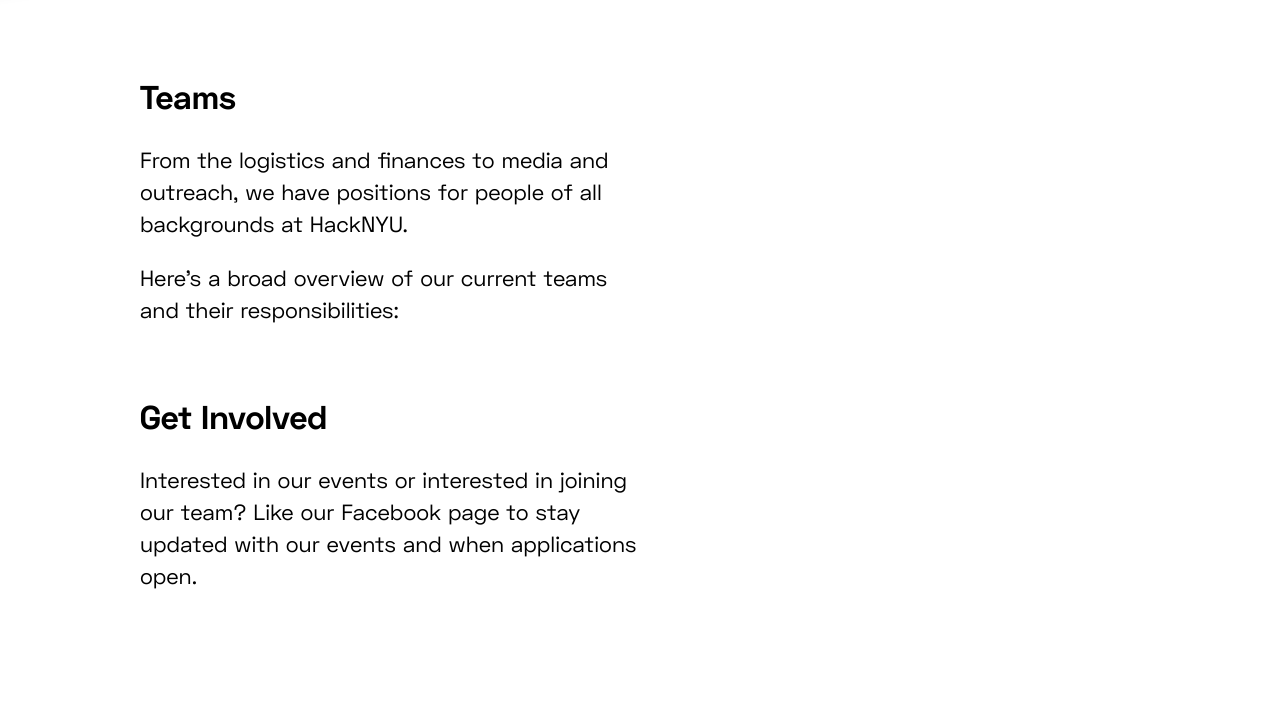
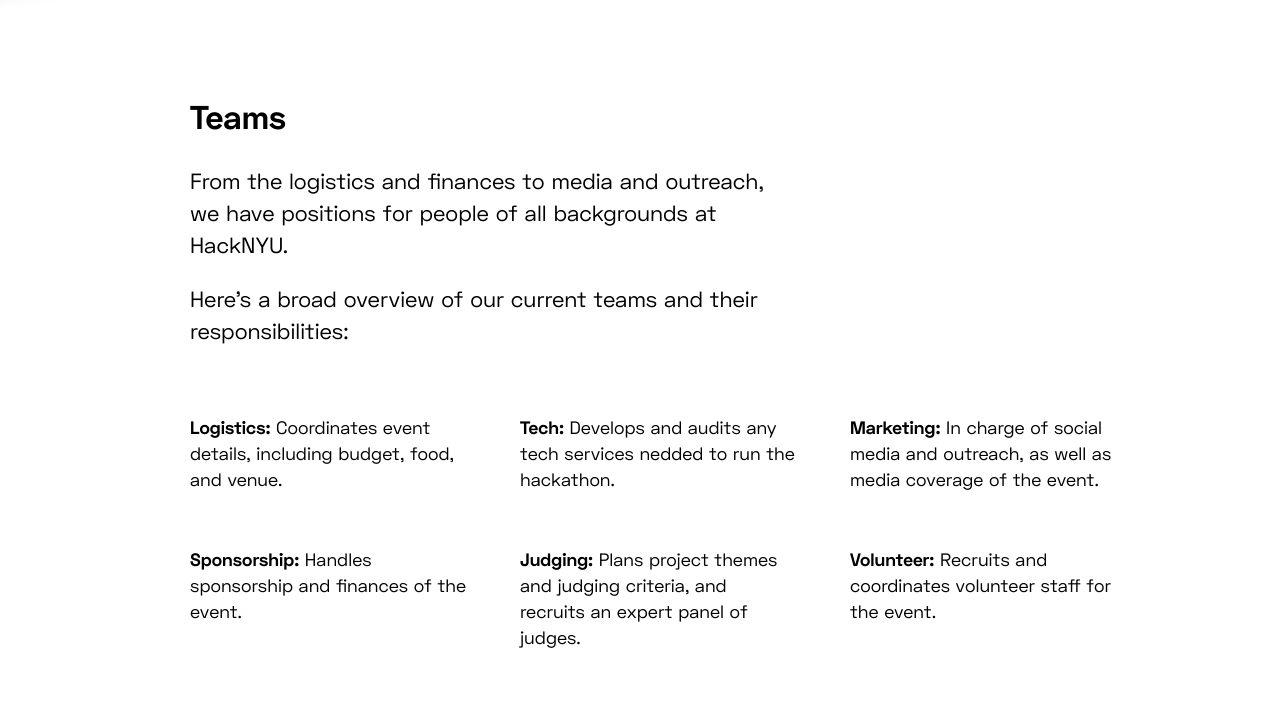
Before and after one commit to hacknyu/hacknyu.github.io, a plain HTML site: page index.html in a window 1280 px wide. Shown: the part 1325-2047 px from the top of the page. Before the commit the page ends 1987 px from the top, so only its background shows below. Drawn offline with Linux system fonts and the light colour scheme.

Commit message:
Add team descriptions

```diff
--- a/index.html
+++ b/index.html
@@ -15,7 +15,7 @@
         <li class="Navbar__item"><a href="" class="Navbar__link">Home</a></li>
         <li class="Navbar__item"><a href="#about" class="Navbar__link">About</a></li>
         <li class="Navbar__item"><a href="https://medium.com/hacknyu" target="_blank" class="Navbar__link">Blog</a></li>
-        <li class="Navbar__item"><a href="" class="Navbar__link">Join</a></li>
+        <li class="Navbar__item"><a href="#get-involved" class="Navbar__link">Join</a></li>
       </ul>
     </nav>
 
@@ -36,8 +36,8 @@
     </div>
 
     <div class="Row Row--x-center">
-      <button class="Button Hero__Button Hero__Button--call-to-action">Learn more</button>
-      <button class="Button Hero__Button Hero__Button--secondary">Get involved</button>
+      <a href="#get-involved" class="Button Hero__Button Hero__Button--call-to-action">Get involved</a>
+      <a href="#about" class="Button Hero__Button Hero__Button--secondary">Learn more</a>
     <div>
   </header>
 
@@ -62,9 +62,29 @@
         <p>From the logistics and finances to media and outreach, we have positions for people of all backgrounds at HackNYU.</p>
         <p>Here’s a broad overview of our current teams and their responsibilities:</p>
       </div>
+      <div class="Teams">
+        <div class="Teams__team">
+          <div><strong>Logistics:</strong> Coordinates event details, including budget, food, and venue.</div>
+        </div>
+        <div class="Teams__team">
+          <div><strong>Tech:</strong> Develops and audits any tech services nedded to run the hackathon.</div>
+        </div>
+        <div class="Teams__team">
+          <div><strong>Marketing:</strong> In charge of social media and outreach, as well as media coverage of the event.</div>
+        </div>
+        <div class="Teams__team">
+          <div><strong>Sponsorship:</strong> Handles sponsorship and finances of the event.</div>
+        </div>
+        <div class="Teams__team">
+          <div><strong>Judging:</strong> Plans project themes and judging criteria, and recruits an expert panel of judges.</div>
+        </div>
+        <div class="Teams__team">
+          <div><strong>Volunteer:</strong> Recruits and coordinates volunteer staff for the event.</div>
+        </div>
+      </div>
     </section>
 
-    <section id="teams" class="Section">
+    <section id="get-involved" class="Section">
       <div class="Section__content">
         <h2>Get Involved</h2>
         <p>Interested in our events or interested in joining our team? Like our Facebook page to stay updated with our events and when applications open.</p>
--- a/stylesheets/_button.scss
+++ b/stylesheets/_button.scss
@@ -11,6 +11,7 @@
   transition: transform 200ms;
   -webkit-appearance: none;
   z-index: 1;
+  text-decoration: none;
 
   &:hover {
     cursor: pointer;
--- a/stylesheets/_core.scss
+++ b/stylesheets/_core.scss
@@ -3,6 +3,8 @@ body {
   font-family: "Space Grotesk", sans-serif;
   font-size: 22px;
   line-height: 1.45;
+  // background-color: #f5f2ff;
+  // color: #10004c;
 }
 
 main {
@@ -15,6 +17,10 @@ $text-max-width: 125*$unit;
 h1, h2, h3 {
   margin-top: 0;
   line-height: 1.25;
+}
+
+p {
+  margin-top: 0;
 }
 
 .ImageContainer {
@@ -37,7 +43,7 @@ h1, h2, h3 {
 
 .Container {
   width: 90vw;
-  max-width: 250*$unit;
+  max-width: 225*$unit;
 }
 
 .AboutSection {
@@ -46,7 +52,11 @@ h1, h2, h3 {
   margin: 0 auto;
   position: relative;
   padding: 10*$unit;
-  margin-bottom: 10*$unit;
+  margin-bottom: 16*$unit;
+
+  @include breakpoint(3*$unit) {
+    padding: 0;
+  }
 
   // don't build abstractions too early!!
   &__img-right {
@@ -81,8 +91,6 @@ h1, h2, h3 {
 }
 
 .Section {
-  @extend .Row; //  :-/
-  @extend .Row--y-center;
   @extend .Container;
   margin: 12*$unit auto;
   // margin: 12*$unit 20*$unit;
@@ -94,13 +102,91 @@ h1, h2, h3 {
   }
 
   &__content {
-    margin-right: 20*$unit;
-    // max-width: 150*$unit;
+    max-width: 150*$unit;
+    // max-width: 225*$unit;
     // 125*$unit;
-    max-width: $text-max-width;
-    flex: 1;
+    // max-width: $text-max-width;
+    // margin: 0 auto;
+    // flex: 1;
   }
 }
+
+.Teams {
+  // this is a huge mess
+  // $extra: 10%;
+  $width: 110%; // relative to .Teams's container
+  // $width: 100%;
+
+  $teams-per-row: 3;
+  $team-width: percentage(1/$teams-per-row); // relative to .Teams
+  $team-padding: 3%;
+  $gaps: ($teams-per-row - 1);
+  $team-margin-right: (100% - ($team-width * $teams-per-row)) / $gaps; // relative to .Teams
+
+  @include clearfix();
+  width: $width;
+  display: flex;
+  flex-wrap: wrap;
+  // make text flush
+  margin-top: 10*$unit;
+  // margin-left: -$team-padding - ($extra / 2);
+  // margin-left: -5%;
+  margin-left: -$team-padding;
+
+  &__team {
+    @extend .is-rounded;
+    font-size: 4.5*$unit;
+
+    box-sizing: border-box; // otherwise border + padding will cause wrapping
+    // border: $unit/2 solid lightgrey;
+    flex-basis: $team-width;
+    // since width is relative to container, and $team-padding is relative to it's container...
+    // rescale: to make relative to .Teams's container
+    padding: percentage($team-padding / $width);
+    margin-right: $team-margin-right;
+    // margin-bottom: $team-margin-right;
+    // float: left;
+
+    &:nth-child(#{$teams-per-row}n) {
+      margin-right: 0;
+    }
+  }
+}
+
+// .Teams {
+//   $width: 110%; // relative to .Teams's container
+//   // $width: 100%;
+//   $team-width: 47%; // relative to .Teams
+//   $team-padding: 5%;
+//   $teams-per-row: 2;
+//   $gaps: ($teams-per-row - 1);
+//   $team-margin-right: (100% - ($team-width * $teams-per-row)) / $gaps; // relative to .Teams
+
+//   @include clearfix();
+//   width: $width;
+//   // make text flush
+//   margin-top: 10*$unit;
+//   margin-left: -$team-padding;
+//   // margin-left: -5%;
+
+//   &__team {
+//     @extend .is-rounded;
+
+//     box-sizing: border-box; // otherwise border + padding will cause wrapping
+//     // border: $unit/2 solid lightgrey;
+//     width: $team-width;
+//     // since width is relative to container, and $team-padding is relative to it's container...
+//     // rescale: to make relative to .Teams's container
+//     padding: percentage($team-padding / $width);
+//     margin-right: $team-margin-right;
+//     // margin-bottom: $team-margin-right;
+//     float: left;
+
+//     &:nth-child(#{$teams-per-row}n) {
+//       margin-right: 0;
+//     }
+//   }
+// }
 
 .Event {
   @extend .is-rounded;
--- a/stylesheets/_stars.scss
+++ b/stylesheets/_stars.scss
@@ -58,10 +58,6 @@
     &--large  { width: 22*$unit; }
     &--medium { width: 14*$unit; }
     &--small  { width: 10*$unit; }
-
-    // &--large  { width: 18*$unit; }
-    // &--medium { width: 10*$unit; }
-    // &--small  { width: 6*$unit; }
   }
 
 
```
Also changed, not shown: stylesheets/style.css.
